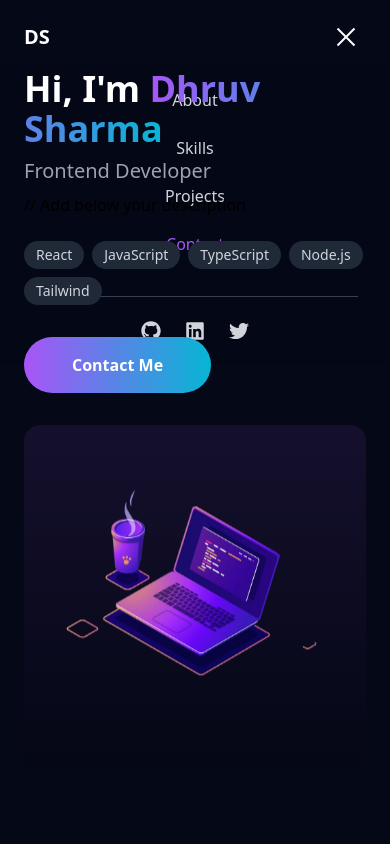
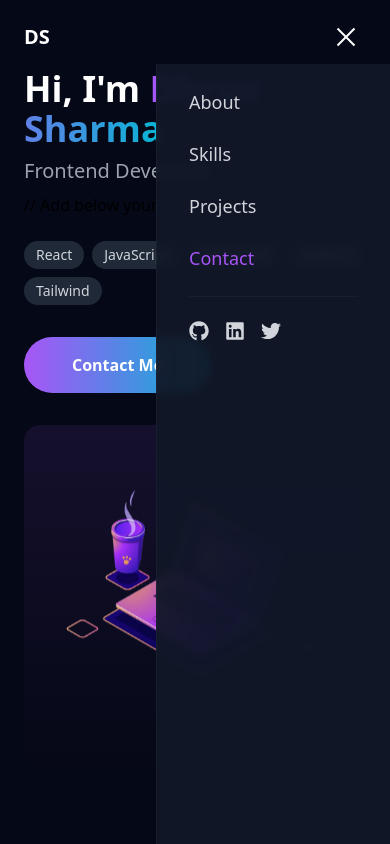
Before and after one commit to Dev-Dhruv0/My_Portfolio, a React (Vite) app: page / in a window 390 px wide. Both pictures are taken after a click on the button 346 px from the left and 37 px from the top of the page. Shown: the top 844 px of the page. Built offline with nearby package versions, Linux system fonts and the light colour scheme.

Commit message:
Updated Mobile Responsiveness - Hamburger and DS

```diff
--- a/src/components/Hero.jsx
+++ b/src/components/Hero.jsx
@@ -5,11 +5,11 @@ import { TypeAnimation } from "react-type-animation";
 const Hero = () => {
   return (
     <section id="home" className="relative w-full h-screen mx-auto overflow-hidden">
-      <div className="relative z-10 max-w-7xl mx-auto px-6 sm:px-8 md:px-12 h-full flex flex-col md:flex-row items-center justify-center gap-8">
+      <div className="relative z-0 max-w-7xl mx-auto px-6 sm:px-8 md:px-12 h-full flex flex-col md:flex-row items-center justify-center gap-8">
         {/* Left side - Text content */}
         <div className="inner-container w-full md:w-1/2 flex flex-col items-start">
           <div className="text-container flex flex-col gap-2">
-            <h1 className="text-4xl sm:text-5xl lg:text-6xl font-black text-white">
+            <h1 className="relative z-10 text-4xl sm:text-5xl lg:text-6xl font-black text-white">
               Hi, I'm{" "}
               <span className="text-transparent bg-clip-text bg-gradient-to-r from-purple-500 to-cyan-500">
                 Dhruv Sharma
--- a/src/components/Navbar.jsx
+++ b/src/components/Navbar.jsx
@@ -136,30 +136,30 @@ export const Navbar = () => {
 
       {/* Mobile Menu */}
       <div
-        className={`md:hidden fixed top-[4rem] left-0 w-full bg-primary/95 backdrop-blur-sm py-6 px-8 transition-all duration-300 ease-in-out ${
+        className={`md:hidden fixed top-[4rem] right-0 w-[60%] bg-gray-900/95 backdrop-blur-sm py-6 px-8 transition-all duration-300 ease-in-out z-50 border-l border-gray-800/50 h-screen ${
           isOpen
-            ? "opacity-100 translate-y-0"
-            : "opacity-0 -translate-y-full pointer-events-none"
+            ? "opacity-100 translate-x-0"
+            : "opacity-0 translate-x-full pointer-events-none"
         }`}
       >
-        <div className="flex flex-col items-center gap-6">
+        <div className="flex flex-col items-start gap-6">
           {navLinks.map((link) => (
             <a
               key={link.title}
               href={link.href}
+              onClick={() => setIsOpen(false)}
               className={`${
                 activeSection === link.href.slice(1)
                   ? "text-purple-500 font-medium"
                   : "text-gray-300"
-              } hover:text-white transition-colors duration-300`}
-              onClick={() => setIsOpen(false)}
+              } text-lg hover:text-white transition-colors duration-300`}
             >
               {link.title}
             </a>
           ))}
 
           {/* Social Links - Mobile */}
-          <div className="flex items-center gap-6 mt-4 pt-6 border-t border-gray-700 w-full justify-center">
+          <div className="flex items-center gap-4 pt-6 border-t border-gray-800/50 w-full">
             {socialLinks.map((social, index) => (
               <a
                 key={index}
```
